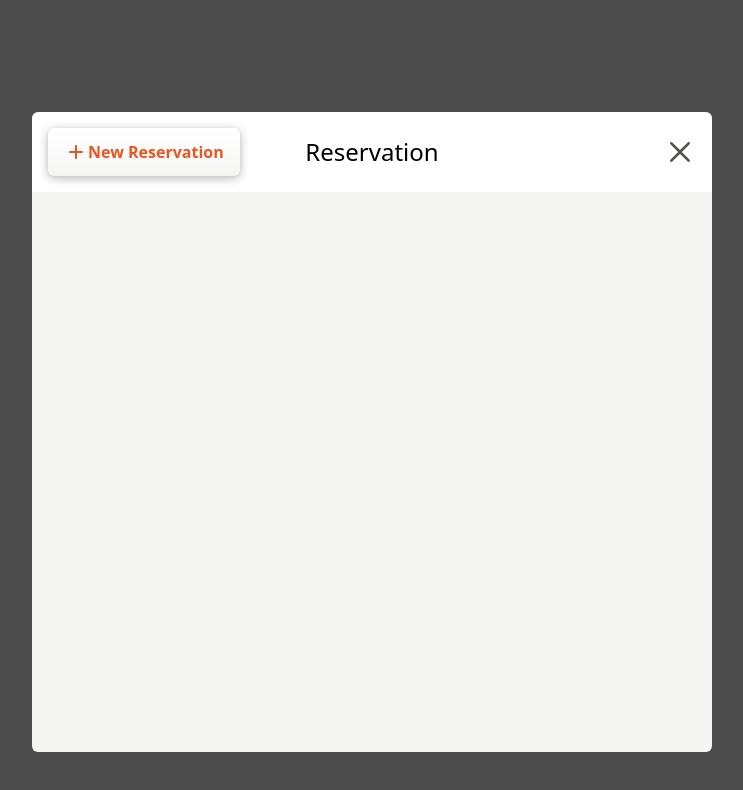
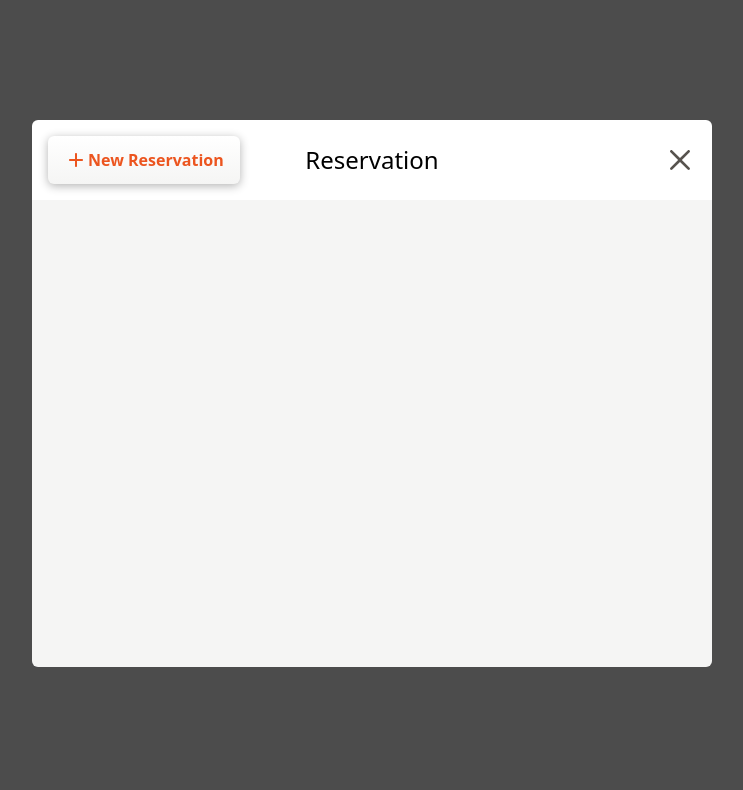
Before and after one commit to Real-Bird/home-quiz-manage-reservations, a React (Vite) app: page / in a window 1280 px wide. Both pictures are taken after a click on the button "View Reservations". Shown: the top 790 px of the page, without its empty margins (268-1011 px from the left). Built offline with nearby package versions, Linux system fonts and the light colour scheme.

Commit message:
fix: style mistake
23-10-24

```diff
--- a/src/components/common/ModalOverview.tsx
+++ b/src/components/common/ModalOverview.tsx
@@ -3,7 +3,7 @@ import { ReactNode } from "react";
 export const ModalOverview = ({ children }: ModalOverviewProps) => {
   return (
     <div className="fixed w-full h-screen bg-black bg-opacity-70">
-      <div className="absolute top-1/2 left-1/2 -translate-x-1/2 -translate-y-72 max-w-3xl min-w-max w-fit h-[70%]">
+      <div className="absolute top-1/2 left-1/2 -translate-x-1/2 -translate-y-1/2 max-w-3xl min-w-max w-fit h-[70%]">
         {children}
       </div>
     </div>
--- a/src/components/reservation/MainContent.tsx
+++ b/src/components/reservation/MainContent.tsx
@@ -4,7 +4,7 @@ import { ReactNode } from "react";
 export const MainContent = ({ children }: MainContentProps) => {
   const isNull = !children || (Array.isArray(children) && !children.length);
   return (
-    <div className="h-full bg-default rounded-b-md px-2 py-3">
+    <div className="h-5/6 bg-default rounded-b-md px-2 py-3">
       <div
         className={cls(
           isNull ? "before:content-[''] before:w-52" : "",
--- a/src/components/reservation/ReserveForm.tsx
+++ b/src/components/reservation/ReserveForm.tsx
@@ -14,7 +14,7 @@ export const ReserveForm = ({
     <ModalOverview>
       <FormHeader titlePrefix={titlePrefix} onModalClose={onModalClose} />
       <form
-        className="h-full bg-white rounded-b-md px-4 py-3 flex flex-col gap-8"
+        className="h-5/6 bg-white rounded-b-md px-4 py-3 flex flex-col gap-8"
         onSubmit={(e) => e.preventDefault()}
         {...formAttrs}>
         {children}
```
